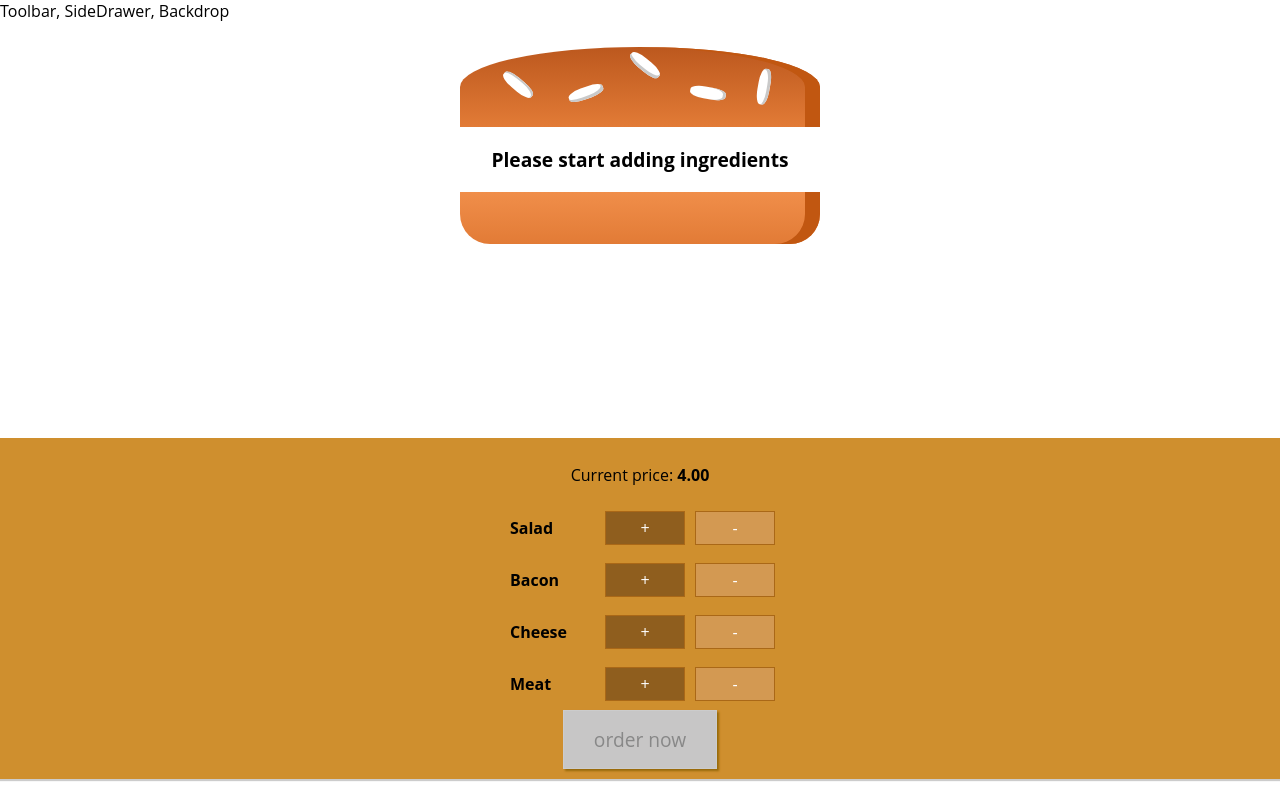
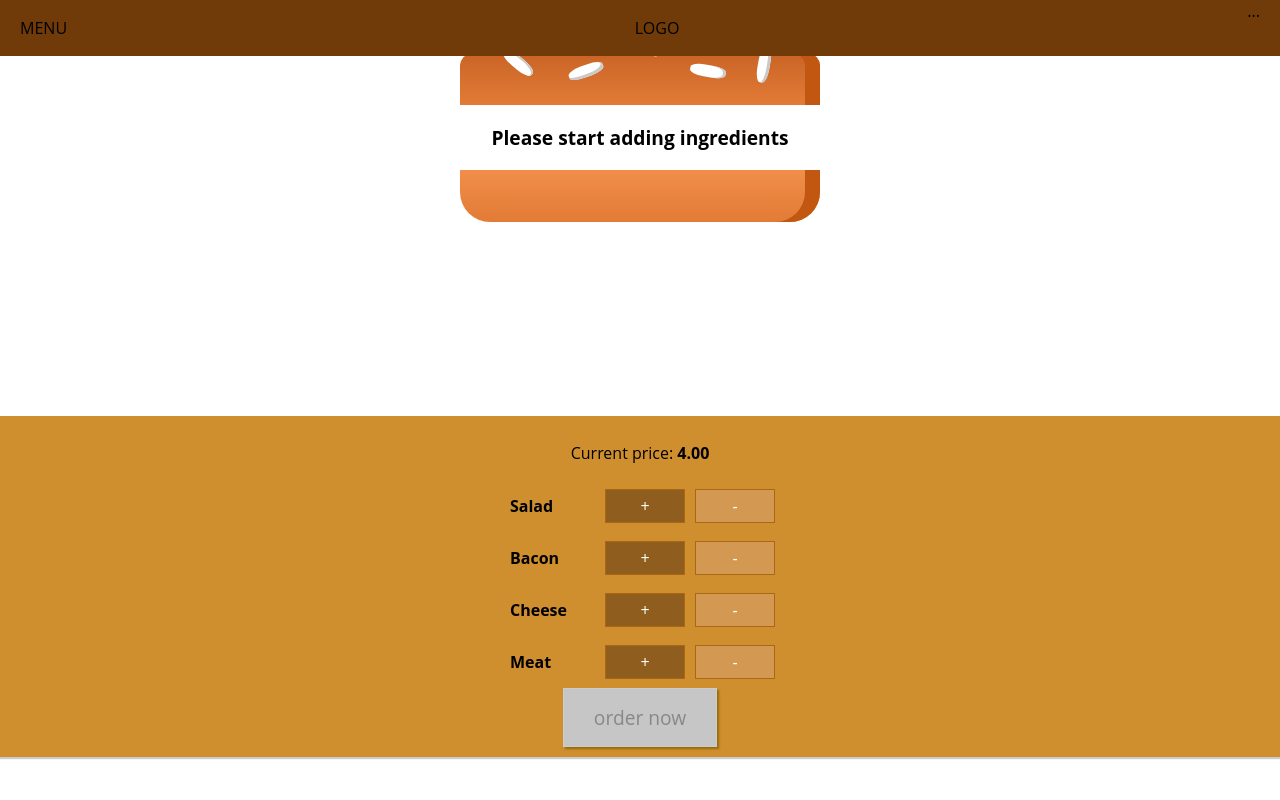
Before and after one commit to karolina-michalak/BurgerBuilderApp, a React app: page / in a window 1280 px wide. Built offline with nearby package versions, Linux system fonts and the light colour scheme.

Commit message:
added toolbar to layout

```diff
--- a/src/components/Layout/Layout.js
+++ b/src/components/Layout/Layout.js
@@ -1,12 +1,13 @@
 import React from 'react';
 import ReactAux from '../../hoc/ReactAux';
 import style from './Layout.module.css';
+import Toolbar from '../Navigation/Toolbar/Toolbar'
 
 
 
 const Layout = props => (
     <ReactAux>
-        <div>Toolbar, SideDrawer, Backdrop</div>
+        <Toolbar/>
         <main className={style.Content}>
             {props.children}
         </main>
```
Also changed, not shown: src/components/Navigation/Toolbar/Toolbar.module.css (renamed from src/components/Navigation/Toolbar.module.css).
